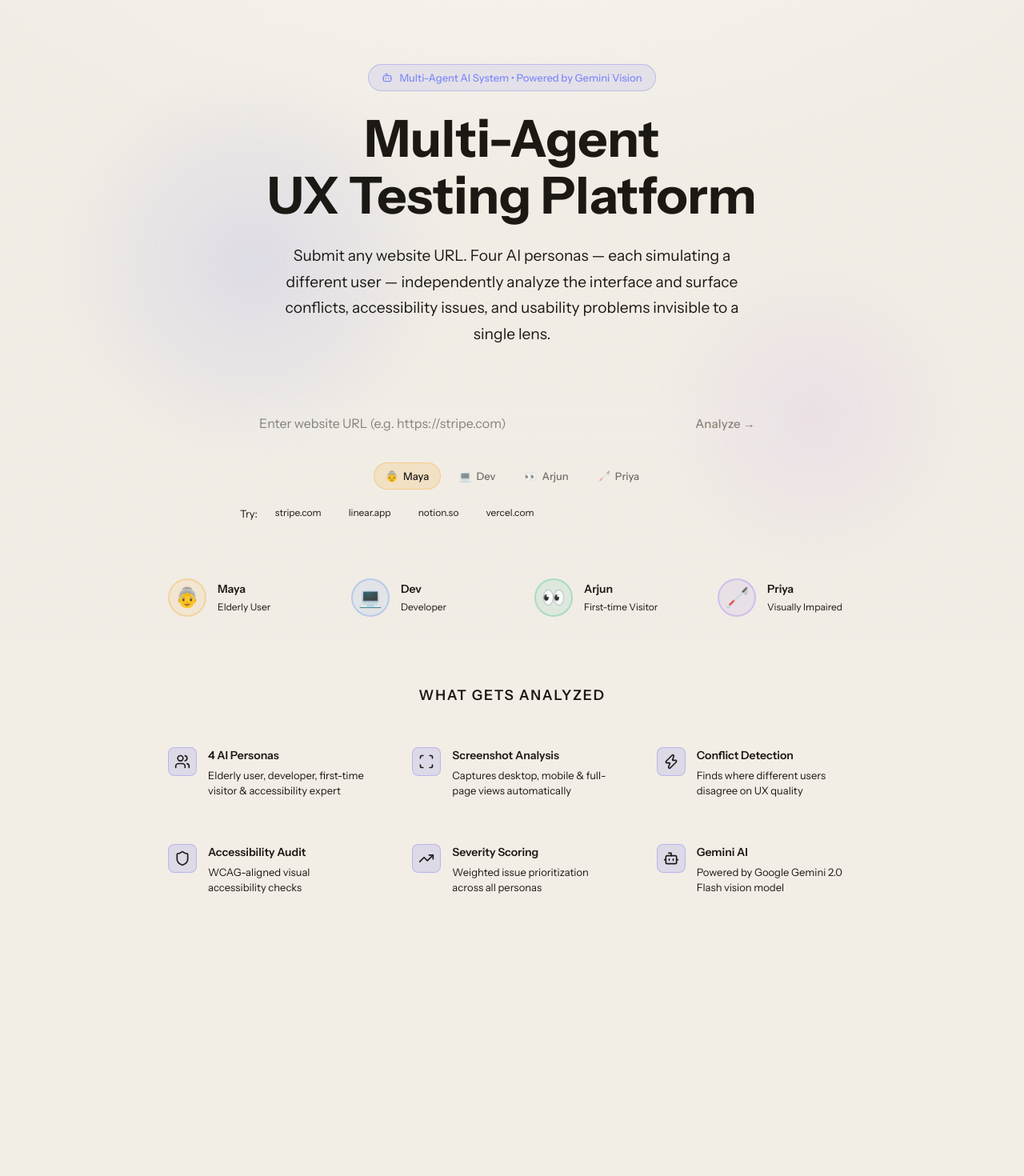
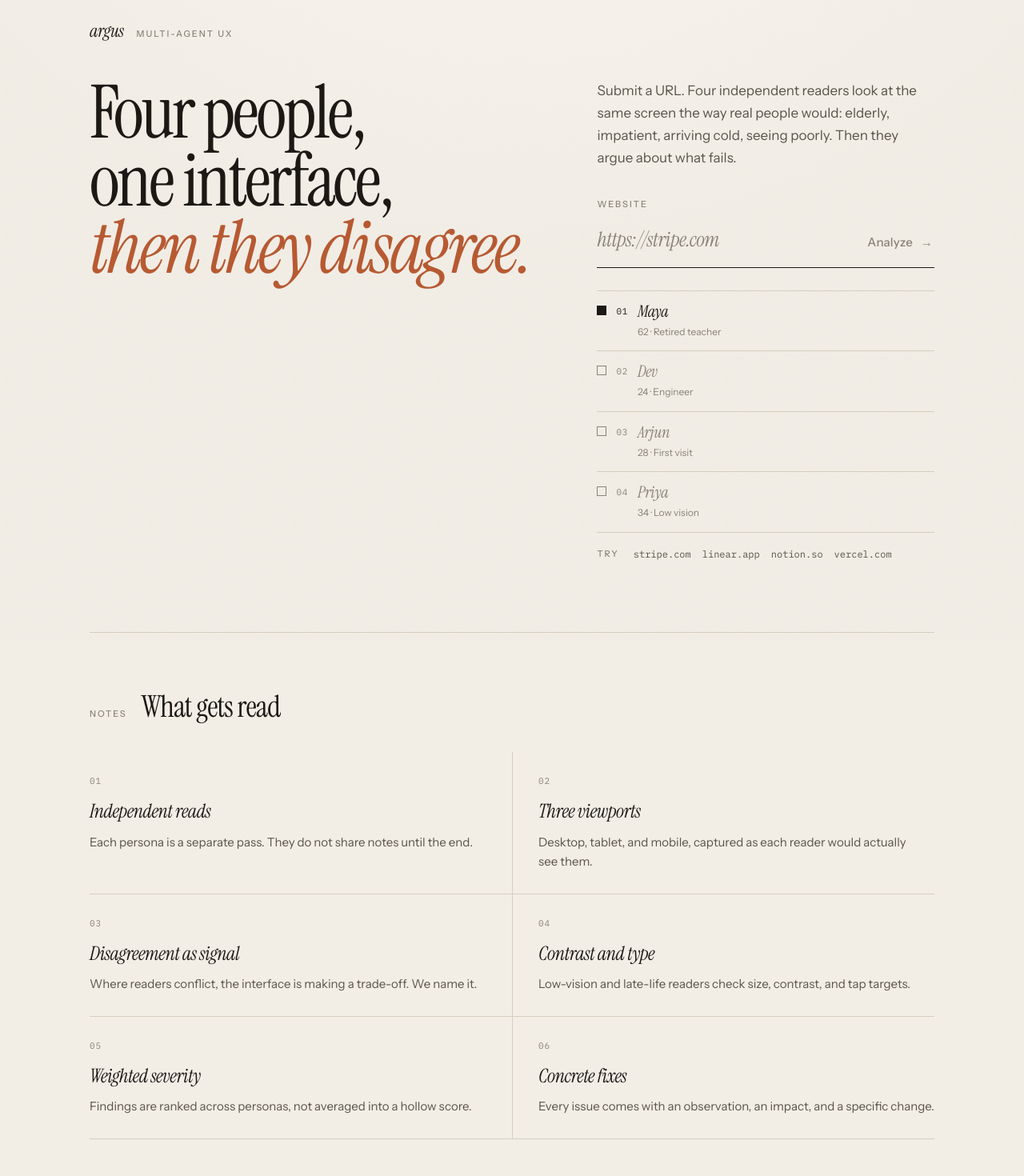
Before and after one commit to singhvigyat/ux-testing-platform, a React (Vite) app in the folder frontend/: page / in a window 1280 px wide. Shown: the top 1470 px of the page at 80% size. Before the commit the page ends 1220 px from the top, so only its background shows below. Built offline with nearby package versions, Linux system fonts and the light colour scheme.

Commit message:
feat(frontend): redesign home page

```diff
--- a/frontend/src/pages/HomePage.tsx
+++ b/frontend/src/pages/HomePage.tsx
@@ -1,7 +1,10 @@
-import { useState } from 'react';
+import { useState, type CSSProperties } from 'react';
 import { useNavigate } from 'react-router-dom';
 import { startAnalysis } from '../services/api';
-import { Bot, Scan, Users, Zap, Shield, TrendingUp } from 'lucide-react';
+import { PERSONAS } from '../data/personas';
+import SiteNav from '../components/SiteNav';
+import Rise from '../components/Rise';
+import Reveal from '../components/Reveal';
 
 const EXAMPLE_URLS = [
   'https://stripe.com',
@@ -10,44 +13,36 @@ const EXAMPLE_URLS = [
   'https://vercel.com',
 ];
 
-const AVAILABLE_PERSONAS = [
-  { id: 'elderly_non_technical', avatar: '👵', name: 'Maya', role: 'Elderly User', color: '#f59e0b' },
-  { id: 'developer', avatar: '💻', name: 'Dev', role: 'Developer', color: '#3b82f6' },
-  { id: 'first_time_visitor', avatar: '👀', name: 'Arjun', role: 'First-time Visitor', color: '#10b981' },
-  { id: 'visually_impaired', avatar: '🦯', name: 'Priya', role: 'Visually Impaired', color: '#8b5cf6' },
-];
-
-
 const FEATURES = [
   {
-    icon: <Users size={20} />,
-    title: '4 AI Personas',
-    desc: 'Elderly user, developer, first-time visitor & accessibility expert',
+    index: '01',
+    title: 'Independent reads',
+    desc: 'Each persona is a separate pass. They do not share notes until the end.',
   },
   {
-    icon: <Scan size={20} />,
-    title: 'Screenshot Analysis',
-    desc: 'Captures desktop, mobile & full-page views automatically',
+    index: '02',
+    title: 'Three viewports',
+    desc: 'Desktop, tablet, and mobile, captured as each reader would actually see them.',
   },
   {
-    icon: <Zap size={20} />,
-    title: 'Conflict Detection',
-    desc: 'Finds where different users disagree on UX quality',
+    index: '03',
+    title: 'Disagreement as signal',
+    desc: 'Where readers conflict, the interface is making a trade-off. We name it.',
   },
   {
-    icon: <Shield size={20} />,
-    title: 'Accessibility Audit',
-    desc: 'WCAG-aligned visual accessibility checks',
+    index: '04',
+    title: 'Contrast and type',
+    desc: 'Low-vision and late-life readers check size, contrast, and tap targets.',
   },
   {
-    icon: <TrendingUp size={20} />,
-    title: 'Severity Scoring',
-    desc: 'Weighted issue prioritization across all personas',
+    index: '05',
+    title: 'Weighted severity',
+    desc: 'Findings are ranked across personas, not averaged into a hollow score.',
   },
   {
-    icon: <Bot size={20} />,
-    title: 'Gemini AI',
-    desc: 'Powered by Google Gemini 2.0 Flash vision model',
+    index: '06',
+    title: 'Concrete fixes',
+    desc: 'Every issue comes with an observation, an impact, and a specific change.',
   },
 ];
 
@@ -62,7 +57,7 @@ export default function HomePage() {
     e.preventDefault();
     if (!url.trim()) return;
     if (selectedPersonas.length === 0) {
-      setError('Please select at least one persona.');
+      setError('Select at least one reader.');
       return;
     }
 
@@ -73,387 +68,145 @@ export default function HomePage() {
       const { jobId } = await startAnalysis(url.trim(), selectedPersonas);
       navigate(`/report/${jobId}`);
     } catch (err) {
-      setError((err as Error).message || 'Failed to start analysis. Is the backend running?');
+      setError((err as Error).message || 'Could not start. Is the backend running?');
       setLoading(false);
     }
   };
 
   const togglePersona = (id: string) => {
-    setSelectedPersonas(prev =>
-      prev.includes(id) ? prev.filter(p => p !== id) : [...prev, id]
+    setSelectedPersonas((prev) =>
+      prev.includes(id) ? prev.filter((p) => p !== id) : [...prev, id],
     );
   };
 
-  const useExample = (exUrl: string) => setUrl(exUrl);
+  return (
+    <div className="page">
+      <SiteNav />
 
-  return (
-    <div style={{ minHeight: '100vh', position: 'relative', zIndex: 1 }}>
-      {/* Ambient glow orbs */}
-      <div
-        style={{
-          position: 'fixed',
-          top: '10%',
-          left: '5%',
-          width: '500px',
-          height: '500px',
-          background: 'radial-gradient(circle, rgba(99,102,241,0.12) 0%, transparent 70%)',
-          pointerEvents: 'none',
-          zIndex: 0,
-        }}
-      />
-      <div
-        style={{
-          position: 'fixed',
-          bottom: '10%',
-          right: '5%',
-          width: '400px',
-          height: '400px',
-          background: 'radial-gradient(circle, rgba(168,85,247,0.08) 0%, transparent 70%)',
-          pointerEvents: 'none',
-          zIndex: 0,
-        }}
-      />
+      <section className="hero">
+        <h1 className="hero-title">
+          <Rise delay={0}>Four people,</Rise>
+          <Rise delay={90}>one interface,</Rise>
+          <Rise delay={180}>
+            <em>then they disagree.</em>
+          </Rise>
+        </h1>
 
-      <div className="container-main" style={{ paddingTop: '80px', paddingBottom: '80px', position: 'relative', zIndex: 1 }}>
-        {/* ── Header ── */}
-        <header style={{ textAlign: 'center', marginBottom: '64px' }}>
-          <div
-            style={{
-              display: 'inline-flex',
-              alignItems: 'center',
-              gap: '8px',
-              padding: '6px 16px',
-              borderRadius: '20px',
-              background: 'rgba(99,102,241,0.1)',
-              border: '1px solid rgba(99,102,241,0.3)',
-              marginBottom: '24px',
-              fontSize: '13px',
-              color: '#818cf8',
-              fontWeight: 500,
-            }}
-            className="animate-fade-in"
-          >
-            <Bot size={14} />
-            Multi-Agent AI System • Powered by Gemini Vision
-          </div>
+        <div className="hero-aside fade-rise" style={{ '--d': '420ms' } as CSSProperties}>
+          <p className="hero-dek">
+            Submit a URL. Four independent readers look at the same screen the way real people
+            would: elderly, impatient, arriving cold, seeing poorly. Then they argue about what
+            fails.
+          </p>
 
-          <h1
-            style={{ fontSize: 'clamp(2.5rem, 5vw, 4rem)', fontWeight: 900, lineHeight: 1.1, marginBottom: '24px' }}
-            className="animate-fade-in delay-100"
-          >
-            <span className="gradient-text">Multi-Agent</span>
-            <br />
-            UX Testing Platform
-          </h1>
-
-          <p
-            style={{
-              fontSize: '1.2rem',
-              color: 'var(--color-text-secondary)',
-              maxWidth: '600px',
-              margin: '0 auto 40px',
-              lineHeight: 1.7,
-            }}
-            className="animate-fade-in delay-200"
-          >
-            Submit any website URL. Four AI personas — each simulating a different user —
-            independently analyze the interface and surface{' '}
-            <span style={{ color: 'var(--color-accent-1)' }}>conflicts, accessibility issues,</span> and{' '}
-            <span style={{ color: 'var(--color-accent-1)' }}>usability problems</span> invisible to a single lens.
-          </p>
-        </header>
-
-        {/* ── URL Input Form ── */}
-        <div
-          style={{ maxWidth: '680px', margin: '0 auto 48px' }}
-          className="animate-fade-in delay-300"
-        >
-          <form onSubmit={handleSubmit}>
-            <div
-              style={{
-                display: 'flex',
-                gap: '12px',
-                padding: '8px',
-                borderRadius: '16px',
-                background: 'rgba(255,255,255,0.04)',
-                border: '1px solid var(--color-border)',
-                backdropFilter: 'blur(12px)',
-                transition: 'border-color 0.2s ease, box-shadow 0.2s ease',
-              }}
-              id="url-form-container"
-            >
+          <form onSubmit={handleSubmit} className="url-form">
+            <label className="kicker" htmlFor="website-url-input">
+              Website
+            </label>
+            <div className="url-row" id="url-form-container">
               <input
                 id="website-url-input"
                 type="text"
                 value={url}
-                onChange={(e) => { setUrl(e.target.value); setError(''); }}
-                placeholder="Enter website URL (e.g. https://stripe.com)"
+                onChange={(e) => {
+                  setUrl(e.target.value);
+                  setError('');
+                }}
+                placeholder="https://stripe.com"
                 disabled={loading}
-                style={{
-                  flex: 1,
-                  background: 'transparent',
-                  border: 'none',
-                  outline: 'none',
-                  color: 'var(--color-text-primary)',
-                  fontSize: '16px',
-                  padding: '12px 16px',
-                  fontFamily: 'inherit',
-                }}
-                onFocus={(e) => {
-                  const container = e.target.closest('#url-form-container') as HTMLElement;
-                  if (container) {
-                    container.style.borderColor = 'var(--color-border-accent)';
-                    container.style.boxShadow = 'var(--shadow-glow)';
-                  }
-                }}
-                onBlur={(e) => {
-                  const container = e.target.closest('#url-form-container') as HTMLElement;
-                  if (container) {
-                    container.style.borderColor = 'var(--color-border)';
-                    container.style.boxShadow = 'none';
-                  }
-                }}
+                autoComplete="url"
+                spellCheck={false}
               />
               <button
                 id="start-analysis-btn"
                 type="submit"
                 disabled={loading || !url.trim()}
                 className="btn-primary"
-                style={{ padding: '12px 28px', fontSize: '15px', whiteSpace: 'nowrap' }}
               >
                 {loading ? (
-                  <span style={{ display: 'flex', alignItems: 'center', gap: '8px' }}>
+                  <>
                     <svg
-                      width="16"
-                      height="16"
+                      width="14"
+                      height="14"
                       viewBox="0 0 24 24"
                       fill="none"
                       stroke="currentColor"
-                      strokeWidth="2"
-                      style={{ animation: 'spin 1s linear infinite' }}
+                      strokeWidth="1.5"
+                      className="spin"
                     >
                       <path d="M21 12a9 9 0 11-6.219-8.56" />
                     </svg>
-                    Starting...
-                  </span>
+                    Starting
+                  </>
                 ) : (
-                  'Analyze →'
+                  <>
+                    Analyze <span className="arrow">→</span>
+                  </>
                 )}
               </button>
             </div>
           </form>
 
-          {/* Error message */}
-          {error && (
-            <div
-              style={{
-                marginTop: '12px',
-                padding: '12px 16px',
-                borderRadius: '10px',
-                background: 'rgba(239,68,68,0.1)',
-                border: '1px solid rgba(239,68,68,0.3)',
-                color: '#f87171',
-                fontSize: '14px',
-              }}
-            >
-              ⚠️ {error}
-            </div>
-          )}
+          {error && <p className="form-error">{error}</p>}
 
-          {/* Persona Selectors */}
-          <div style={{
-            marginTop: '16px',
-            display: 'flex',
-            flexWrap: 'wrap',
-            gap: '8px',
-            justifyContent: 'center',
-          }}>
-            {AVAILABLE_PERSONAS.map((p) => {
-              const isActive = selectedPersonas.includes(p.id);
+          <div className="persona-picks">
+            {PERSONAS.map((p) => {
+              const isOn = selectedPersonas.includes(p.id);
               return (
                 <button
                   key={p.id}
                   type="button"
                   onClick={() => togglePersona(p.id)}
-                  style={{
-                    display: 'inline-flex',
-                    alignItems: 'center',
-                    gap: '6px',
-                    padding: '6px 14px',
-                    borderRadius: '20px',
-                    fontSize: '13px',
-                    fontWeight: 500,
-                    cursor: 'pointer',
-                    transition: 'all 0.2s ease',
-                    fontFamily: 'inherit',
-                    background: isActive ? `${p.color}25` : 'rgba(255,255,255,0.02)',
-                    border: `1px solid ${isActive ? `${p.color}50` : 'var(--color-border)'}`,
-                    color: isActive ? 'var(--color-text-primary)' : 'var(--color-text-secondary)',
-                    opacity: isActive ? 1 : 0.6,
-                  }}
-                  onMouseEnter={(e) => {
-                    if (!isActive) {
-                      e.currentTarget.style.borderColor = `${p.color}50`;
-                      e.currentTarget.style.color = 'var(--color-text-primary)';
-                    }
-                  }}
-                  onMouseLeave={(e) => {
-                    if (!isActive) {
-                      e.currentTarget.style.borderColor = 'var(--color-border)';
-                      e.currentTarget.style.color = 'var(--color-text-secondary)';
-                    }
-                  }}
+                  className={`persona-pick ${isOn ? 'is-on' : ''}`}
+                  aria-pressed={isOn}
                 >
-                  <span>{p.avatar}</span>
-                  {p.name}
+                  <span className="pick-box" aria-hidden />
+                  <span className="pick-idx">{p.index}</span>
+                  <span>
+                    <span className="pick-name">{p.name}</span>
+                    <span className="pick-role">
+                      {p.age} · {p.role}
+                    </span>
+                  </span>
                 </button>
               );
             })}
           </div>
 
-          {/* Example URLs */}
-          <div
-            style={{
-              marginTop: '16px',
-              display: 'flex',
-              alignItems: 'center',
-              gap: '10px',
-              flexWrap: 'wrap',
-            }}
-          >
-            <span style={{ fontSize: '13px', color: 'var(--color-text-muted)' }}>Try:</span>
+          <div className="try-row">
+            <span className="kicker">Try</span>
             {EXAMPLE_URLS.map((exUrl) => (
-              <button
-                key={exUrl}
-                onClick={() => useExample(exUrl)}
-                style={{
-                  fontSize: '12px',
-                  padding: '4px 12px',
-                  borderRadius: '20px',
-                  background: 'rgba(255,255,255,0.04)',
-                  border: '1px solid var(--color-border)',
-                  color: 'var(--color-text-secondary)',
-                  cursor: 'pointer',
-                  transition: 'all 0.2s ease',
-                  fontFamily: 'inherit',
-                }}
-                onMouseEnter={(e) => {
-                  (e.target as HTMLButtonElement).style.borderColor = 'rgba(99,102,241,0.4)';
-                  (e.target as HTMLButtonElement).style.color = 'var(--color-accent-1)';
-                }}
-                onMouseLeave={(e) => {
-                  (e.target as HTMLButtonElement).style.borderColor = 'var(--color-border)';
-                  (e.target as HTMLButtonElement).style.color = 'var(--color-text-secondary)';
-                }}
-              >
+              <button key={exUrl} type="button" className="try-chip" onClick={() => setUrl(exUrl)}>
                 {new URL(exUrl).hostname}
               </button>
             ))}
           </div>
         </div>
+      </section>
 
-        {/* ── Persona Showcase ── */}
-        <div
-          style={{
-            display: 'grid',
-            gridTemplateColumns: 'repeat(auto-fit, minmax(200px, 1fr))',
-            gap: '16px',
-            maxWidth: '900px',
-            margin: '0 auto 64px',
-          }}
-          className="animate-fade-in delay-400"
-        >
-          {AVAILABLE_PERSONAS.map((persona) => (
-            <div
-              key={persona.id}
-              className="glass-card"
-              style={{ padding: '20px', display: 'flex', alignItems: 'center', gap: '14px' }}
-            >
-              <div
-                style={{
-                  width: '48px',
-                  height: '48px',
-                  borderRadius: '50%',
-                  display: 'flex',
-                  alignItems: 'center',
-                  justifyContent: 'center',
-                  fontSize: '24px',
-                  background: `${persona.color}15`,
-                  border: `2px solid ${persona.color}40`,
-                  flexShrink: 0,
-                }}
-              >
-                {persona.avatar}
-              </div>
-              <div>
-                <div style={{ fontWeight: 600, fontSize: '14px', color: 'var(--color-text-primary)' }}>
-                  {persona.name}
-                </div>
-                <div style={{ fontSize: '12px', color: 'var(--color-text-secondary)', marginTop: '2px' }}>
-                  {persona.role}
-                </div>
-              </div>
-            </div>
+      <section className="section-block">
+        <div className="section-head">
+          <span className="kicker">Notes</span>
+          <h2>What gets read</h2>
+        </div>
+        <div className="feature-grid">
+          {FEATURES.map((feature, i) => (
+            <Reveal key={feature.title} className="feature" delay={i * 50}>
+              <div className="feature-idx">{feature.index}</div>
+              <h3>{feature.title}</h3>
+              <p>{feature.desc}</p>
+            </Reveal>
           ))}
         </div>
+      </section>
 
-        {/* ── Feature Grid ── */}
-        <div style={{ maxWidth: '900px', margin: '0 auto' }} className="animate-fade-in delay-500">
-          <h2
-            style={{
-              textAlign: 'center',
-              fontSize: '1.1rem',
-              fontWeight: 600,
-              color: 'var(--color-text-secondary)',
-              marginBottom: '32px',
-              letterSpacing: '0.1em',
-              textTransform: 'uppercase',
-            }}
-          >
-            What gets analyzed
-          </h2>
-          <div
-            style={{
-              display: 'grid',
-              gridTemplateColumns: 'repeat(auto-fit, minmax(240px, 1fr))',
-              gap: '16px',
-            }}
-          >
-            {FEATURES.map((feature) => (
-              <div
-                key={feature.title}
-                className="glass-card"
-                style={{ padding: '20px', display: 'flex', gap: '14px', alignItems: 'flex-start' }}
-              >
-                <div
-                  style={{
-                    width: '36px',
-                    height: '36px',
-                    borderRadius: '8px',
-                    background: 'rgba(99,102,241,0.15)',
-                    border: '1px solid rgba(99,102,241,0.3)',
-                    display: 'flex',
-                    alignItems: 'center',
-                    justifyContent: 'center',
-                    color: 'var(--color-accent-1)',
-                    flexShrink: 0,
-                  }}
-                >
-                  {feature.icon}
-                </div>
-                <div>
-                  <div style={{ fontWeight: 600, fontSize: '14px', marginBottom: '4px' }}>
-                    {feature.title}
-                  </div>
-                  <div style={{ fontSize: '13px', color: 'var(--color-text-secondary)', lineHeight: 1.5 }}>
-                    {feature.desc}
-                  </div>
-                </div>
-              </div>
-            ))}
-          </div>
-        </div>
-      </div>
+      <footer className="site-foot">
+        <span>Four readers. One screen.</span>
+        <span>·</span>
+        <span>Vision by Gemini</span>
+        <span>·</span>
+        <span>Capture by Playwright</span>
+      </footer>
     </div>
   );
 }
```
